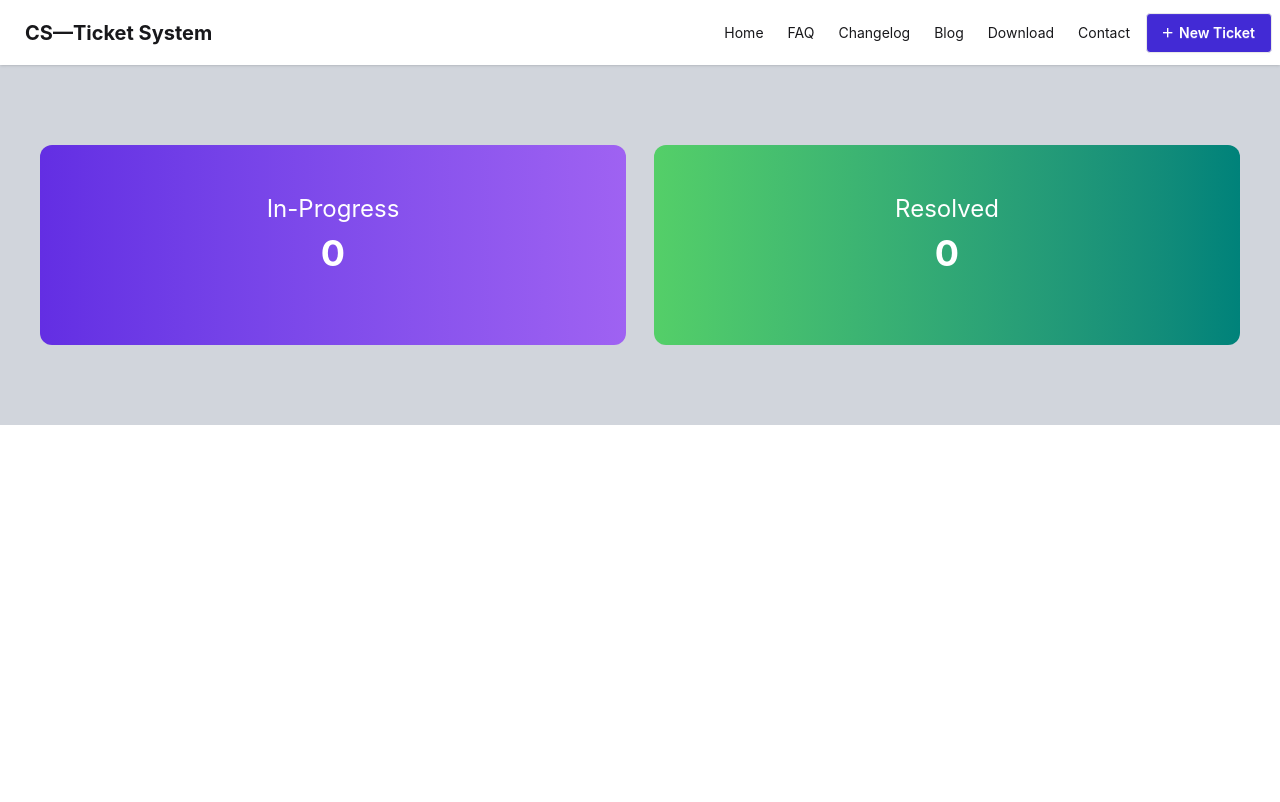
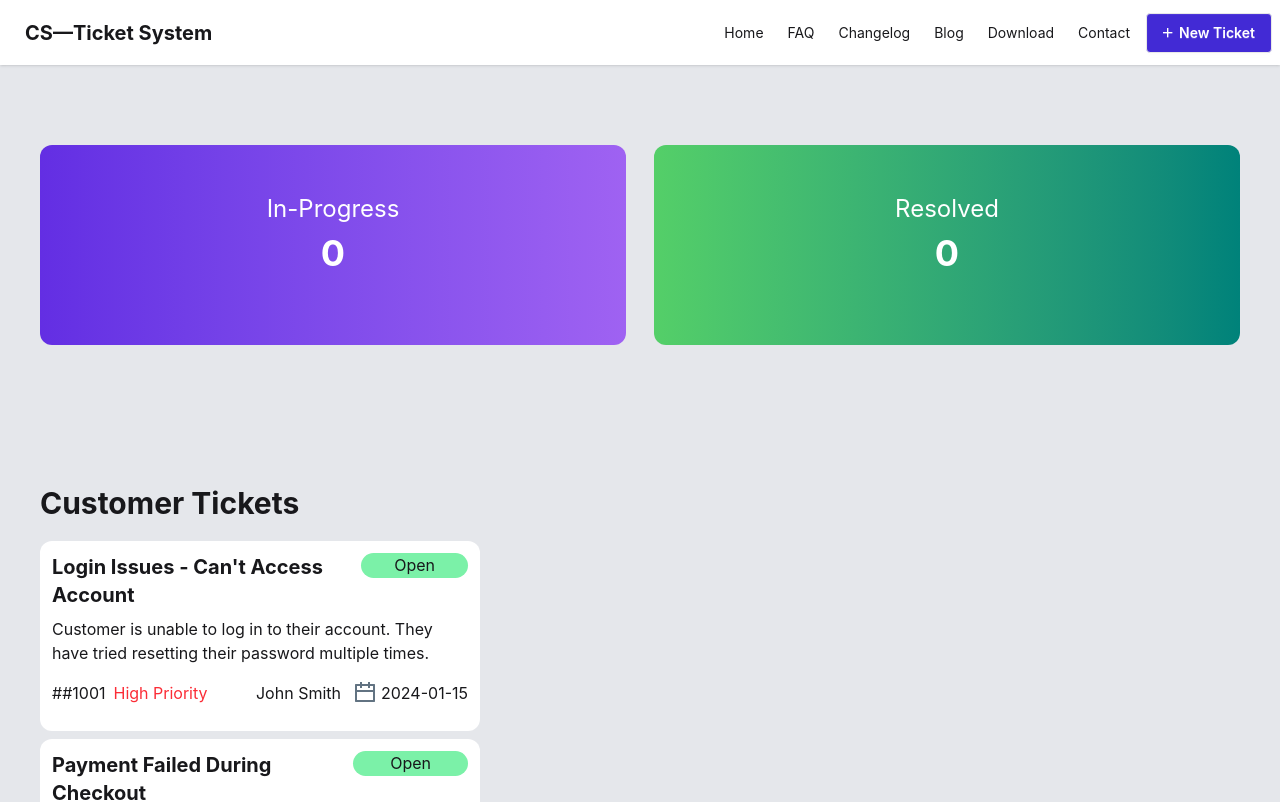
Before and after one commit to mohiuddinahmed121/Ticket-System, a React (Vite) app: page / in a window 1280 px wide. Shown: the top 802 px of the page. Built offline with nearby package versions, Linux system fonts and the light colour scheme.

Commit message:
ticket section added

```diff
--- a/public/tickets.json
+++ b/public/tickets.json
@@ -2,7 +2,7 @@
    {
       "id": "#1001",
       "title": "Login Issues - Can't Access Account",
-      "description": "Customer is unable to log in to their account. They have tried resetting their password multiple times but still cannot access it.",
+      "description": "Customer is unable to log in to their account. They have tried resetting their password multiple times.",
       "customer": "John Smith",
       "priority": "High",
       "status": "Open",
@@ -128,7 +128,7 @@
    {
       "id": "#1015",
       "title": "Unable to Upload Documents",
-      "description": "File upload fails with an unknown error message.",
+      "description": "File upload fails with an unknown error message but still cannot access it.",
       "customer": "Henry Clark",
       "priority": "Medium",
       "status": "Open",
--- a/src/App.jsx
+++ b/src/App.jsx
@@ -1,12 +1,22 @@
 import "./App.css";
 import Banner from "./Component/Banner/Banner";
+import CustomerTicket from "./Component/CustomerTicket/CustomerTicket";
 import Navbar from "./Component/Navbar/Navbar";
+
+const fetchTickets = async () => {
+   const res = await fetch("/tickets.json");
+   return res.json();
+};
+const ticketsPromise = fetchTickets();
 
 function App() {
    return (
       <>
          <Navbar></Navbar>
-         <Banner></Banner>
+         <div className="bg-gray-200">
+            <Banner></Banner>
+            <CustomerTicket ticketsPromise={ticketsPromise}></CustomerTicket>
+         </div>
       </>
    );
 }
--- a/src/Component/Banner/Banner.jsx
+++ b/src/Component/Banner/Banner.jsx
@@ -2,7 +2,7 @@ import React from "react";
 
 const Banner = () => {
    return (
-      <div className=" bg-gray-300">
+      <div className=" ">
          <div className="max-w-[1200px] mx-auto flex justify-between items-center text-white py-20 gap-7">
             <div className="bg-gradient-to-r from-[#632EE3] to-[#9F62F2] w-[600px] h-[200px] rounded-xl text-center">
                <h1 className="text-2xl mt-12">In-Progress</h1>
--- /dev/null
+++ b/src/Component/CustomerTicket/CustomerTicket.jsx
@@ -0,0 +1,45 @@
+import React, { use } from "react";
+import calender from "../../assets/ri_calendar-line.png";
+
+const CustomerTicket = ({ ticketsPromise }) => {
+   const ticketsData = use(ticketsPromise);
+   console.log(ticketsData);
+   return (
+      <div className="">
+         <div className="max-w-[1200px] mx-auto py-10">
+            <h2 className="text-3xl font-bold my-5">Customer Tickets</h2>
+            <div className="">
+               {
+                  /* Map through the ticketsData and render each ticket */
+                  ticketsData.map((tickets) => (
+                     <div className="w-[440px] h-[190px] shadow-gray-400 bg-white rounded-xl py-3 px-3 mb-2">
+                        <div className="flex justify-between">
+                           <h1 className="font-bold text-xl">{tickets.title}</h1>
+                           <h3 className="bg-green-300 w-[120px] h-[25px] rounded-3xl px-3 text-center">
+                              {tickets.status}
+                           </h3>
+                        </div>
+                        <p className="mt-2">{tickets.description}</p>
+                        <div className="flex justify-between mt-4">
+                           <div className="flex justify-between gap-2">
+                              <p>#{tickets.id}</p>
+                              <p className="text-red-500">{tickets.priority} Priority</p>
+                           </div>
+                           <div className="flex justify-between gap-3">
+                              <p>{tickets.customer}</p>
+                              <p className="flex gap-1">
+                                 <img src={calender} alt="Calendar" />
+                                 {tickets.createdAt}
+                              </p>
+                           </div>
+                        </div>
+                     </div>
+                  ))
+               }
+            </div>
+         </div>
+      </div>
+   );
+};
+
+export default CustomerTicket;
```
Also changed, not shown: src/assets/ri_calendar-line.png (added).
